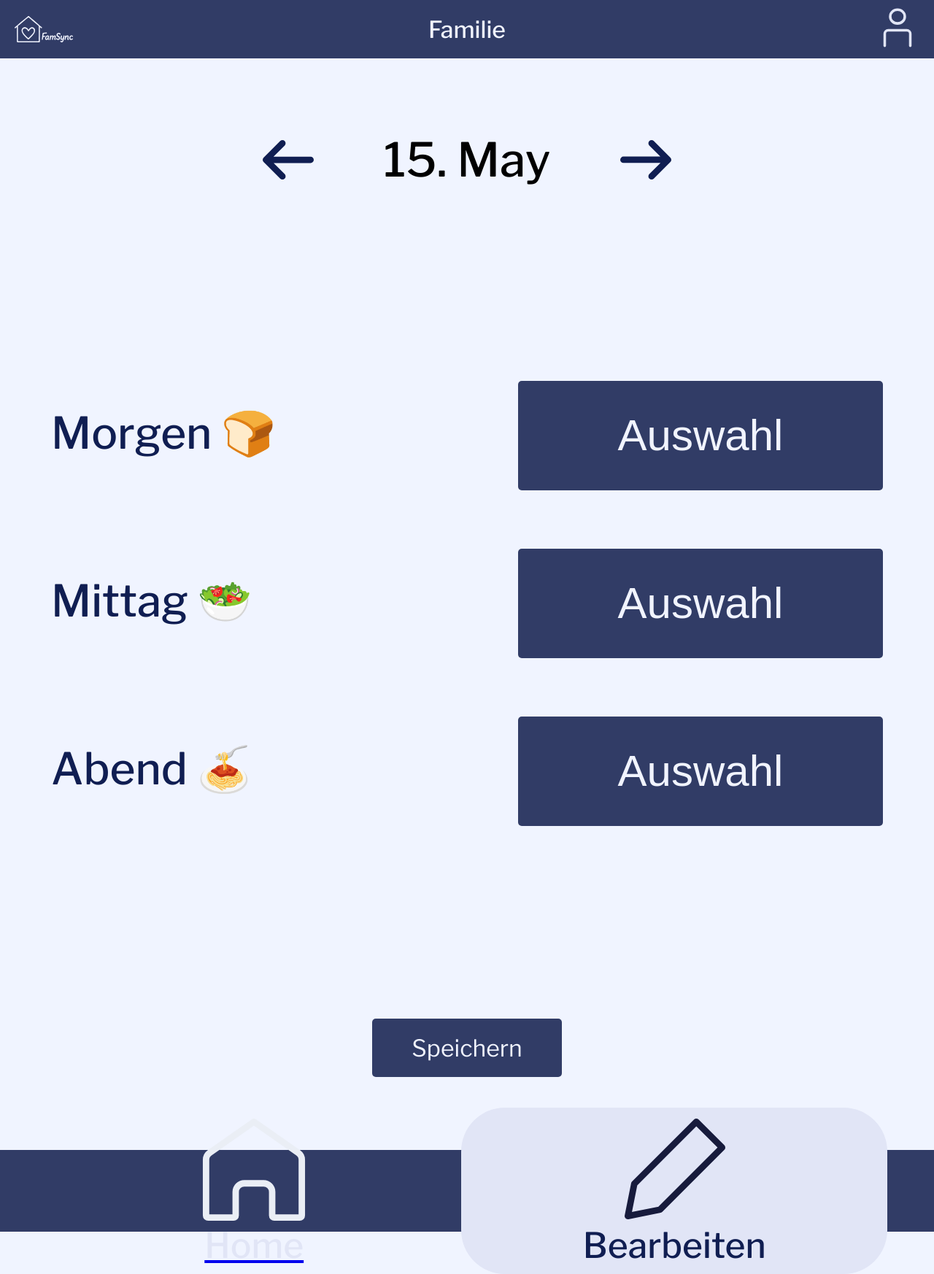
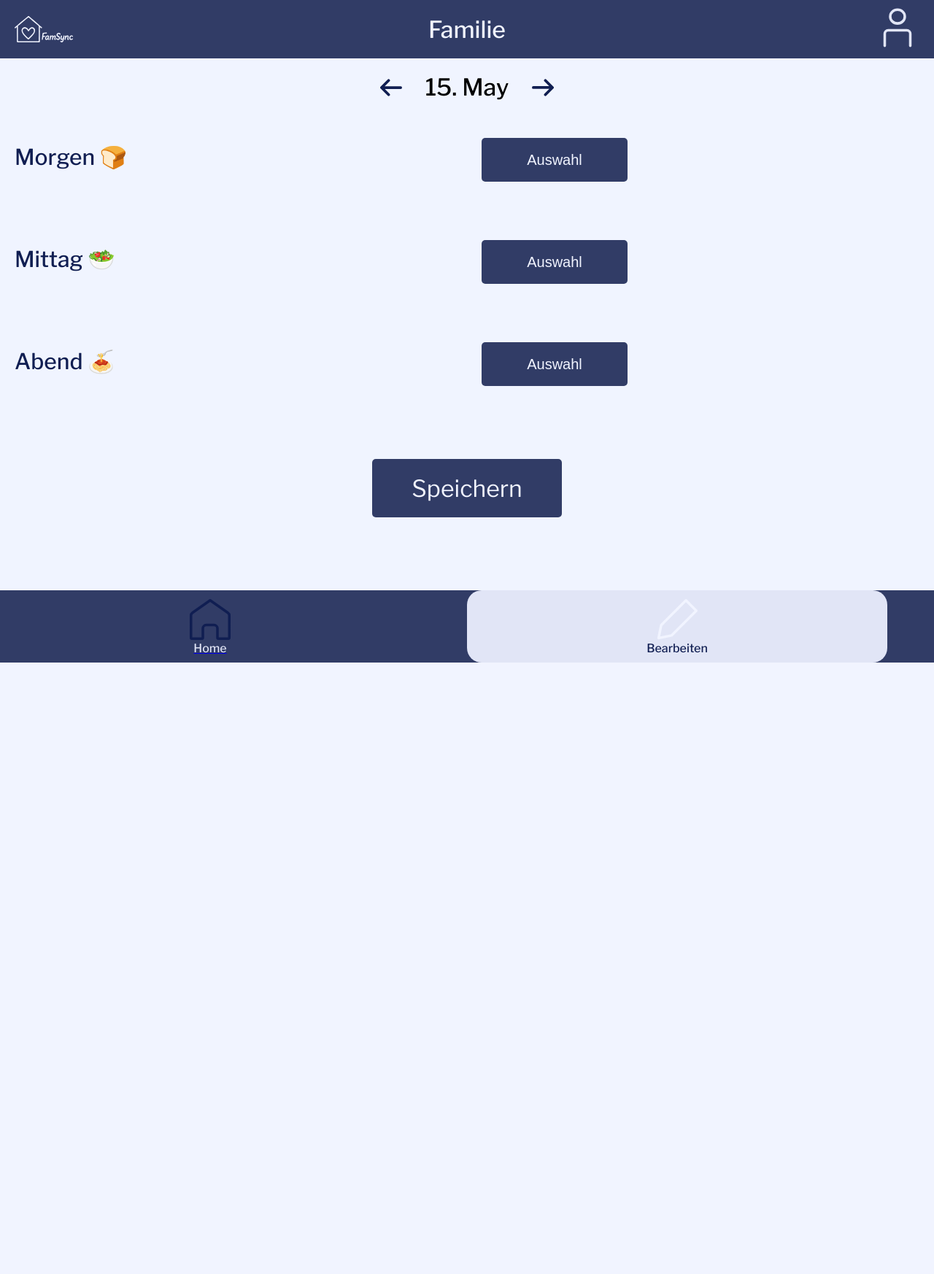
Before and after one commit to selmasahin1/im4, a PHP site: page /edit.html in a window 1280 px wide. Shown: the whole page at 73% size. After the commit the page ends 908 px from the top, so only its background shows below. Run offline with PHP 8.4, Linux system fonts and the light colour scheme.

Commit message:
edit angepasst für responsive

```diff
--- a/css/edit.css
+++ b/css/edit.css
@@ -11,6 +11,8 @@ body {
     min-height: 100vh;
 }
 
+
+
 footer {
     width: 100%;
     height: 14vh;
@@ -19,57 +21,43 @@ footer {
     align-items: center;
     background-color: #313C66;
     color: #fff;
-    font-size: 2rem;
     margin-top: auto;
+    text-decoration: noneÈ;
 }
 
-main {
-    display: flex;
-    flex-direction: column;
-    justify-content: center;
-    align-items: center;
-    gap: 4em;
-    margin: 100px 0;
-}
-
-.home, .edit {
+.home,
+.edit {
     display: flex;
     justify-content: center;
     align-items: center;
     flex-direction: column;
 }
 
-.home img, .edit img {
-    width: 150px;
-    height: 150px;
-    filter: brightness(0) saturate(100%) invert(92%) sepia(6%) saturate(200%) hue-rotate(180deg) brightness(100%) contrast(100%);
+.home img,
+.edit img {
+    width: 60px;
+    height: 60px;
 }
 
-.edit img {
-      width: 150px;
-    height: 150px;
-    filter: brightness(0) saturate(100%) invert(12%) sepia(14%) saturate(2800%) hue-rotate(198deg) brightness(90%) contrast(100%);
+.edit {
+   background-color: #E1E5F6;
+    border-radius: 20px;
+    padding: 10px 13vw;
+    width: 40vw;
+    margin-right: 5vw;
+    text-decoration: none;
 }
 
 
 .home {
     padding: 10px 13vw;
     width: 40vw;
-    margin-left: 5vw;
-}
-
-.edit {
-    background-color: #E1E5F6;
-    border-radius: 60px;
-    padding: 10px 13vw;
-    width: 40vw;
     margin-right: 5vw;
-    text-decoration: none;
 }
 
 p {
     color: #101E52;
-    font-size: 3rem;
+    font-family: "Libre Franklin";
     font-weight: 500;
     margin: 0;
 }
@@ -93,25 +81,27 @@ p {
     background-color: #313C66;
     color: #F1F4FF;
     padding: 30px 100px;
-    font-size: 60px;
+    font-size: 20px;
     border: none;
     cursor: pointer;
     border-radius: 5px;
-    width: 500px;
-    height: 150px;
+    width: 200px;
+    height: 60px;
     text-align: center;
     display: flex;
     align-items: center;
     justify-content: center;
     white-space: normal;
-    word-break: break-word;
+
     overflow: hidden;
     line-height: 1.2;
+    margin-right: 20px;
 
 }
 
 .dropdown-button.selected {
-    font-size: inherit;
+    font-size: 14px;
+    line-height: 1.2;
 }
 
 .dropdown-content {
@@ -128,7 +118,7 @@ p {
 
 .dropdown-content a {
     font-family: "Libre Franklin", sans-serif;
-    font-size: 45px;
+    font-size: 20px;
     font-weight: 400;
     color: #101E52;
     padding: 12px 16px;
@@ -150,35 +140,38 @@ p {
     align-items: flex-start;
     gap: 80px;
     width: 100%;
-    margin-top: 200px;
+    margin-top: 50px;
     margin-right: 140px;
 }
 
 .dropdown label {
     font-family: "Libre Franklin", sans-serif;
-    font-size: 60px;
+    font-size: 30px;
     font-weight: 500;
     color: #101E52;
     margin-bottom: 8px;
-    margin-left: 140px;
+    margin-left: 20px;
     width: 50%;
 }
 
 .primary-button {
-    margin-top: 200px;
+    margin: 100px auto; /* Zentriert horizontal */
+    width: fit-content; /* Nur so breit wie nötig */
 }
+
 
 .dateSwitcher {
     display: flex;
     justify-content: center;
     align-items: center;
     gap: 2em;
-    font-size: 3rem;
+    font-size: 1rem;
+    margin-top: 20px;
 }
 
 img {
-    width: 70px;
-    height: 70px;
+    width: 30px;
+    height: 30px;
 }
 
 .showDate {
@@ -189,6 +182,6 @@ img {
 }
 
 #date {
-    font-size: 4rem;
+    font-size: 2em;
     font-weight: 500;
 }
--- a/edit.html
+++ b/edit.html
@@ -3,6 +3,7 @@
 
 <head>
   <meta charset="UTF-8" />
+  <meta name="viewport" content="width=device-width, initial-scale=1.0" />
   <title>FamSync</title>
   <link rel="stylesheet" href="css/edit.css" />
   <link rel="stylesheet" href="css/buttonstyles.css" />
--- a/js/edit.js
+++ b/js/edit.js
@@ -51,7 +51,6 @@ function changeDate(delta) {
 
     dateDisplay.innerHTML = readableDate;
     dateDisplay.setAttribute('data-date', newDate);
-
 
     loadAttendanceForDate(newDate);
 }
@@ -189,12 +188,22 @@ async function loadAttendanceForDate(date) {
     }
 }
 
-// Adjust button text size dynamically
+// Adjust button text size dynamically and keep text in one line with ellipsis
 function adjustButtonTextSize(button) {
+    // Wenn Button ausgewählt, etwas kleinere Schrift und kein Umbruch
+    if (button.classList.contains('selected')) {
+        button.style.fontSize = '20px';
+        button.style.whiteSpace = 'nowrap';
+        button.style.overflow = 'hidden';
+        button.style.textOverflow = 'ellipsis';
+        return;
+    }
+
     let fontSize = 60;
     button.style.fontSize = `${fontSize}px`;
-    button.style.whiteSpace = 'normal';
-    button.style.wordBreak = 'break-word';
+    button.style.whiteSpace = 'nowrap'; // Keine Zeilenumbrüche
+    button.style.overflow = 'hidden';
+    button.style.textOverflow = 'ellipsis';
 
     const maxHeight = parseFloat(getComputedStyle(button).height);
     const maxWidth = parseFloat(getComputedStyle(button).width);
@@ -208,8 +217,9 @@ function adjustButtonTextSize(button) {
     tester.style.lineHeight = "1.2";
     tester.style.padding = "0";
     tester.style.border = "none";
-    tester.style.whiteSpace = "normal";
-    tester.style.wordBreak = "break-word";
+    tester.style.whiteSpace = "nowrap";
+    tester.style.overflow = "hidden";
+    tester.style.textOverflow = "ellipsis";
     tester.innerText = button.textContent;
     document.body.appendChild(tester);
 
```
